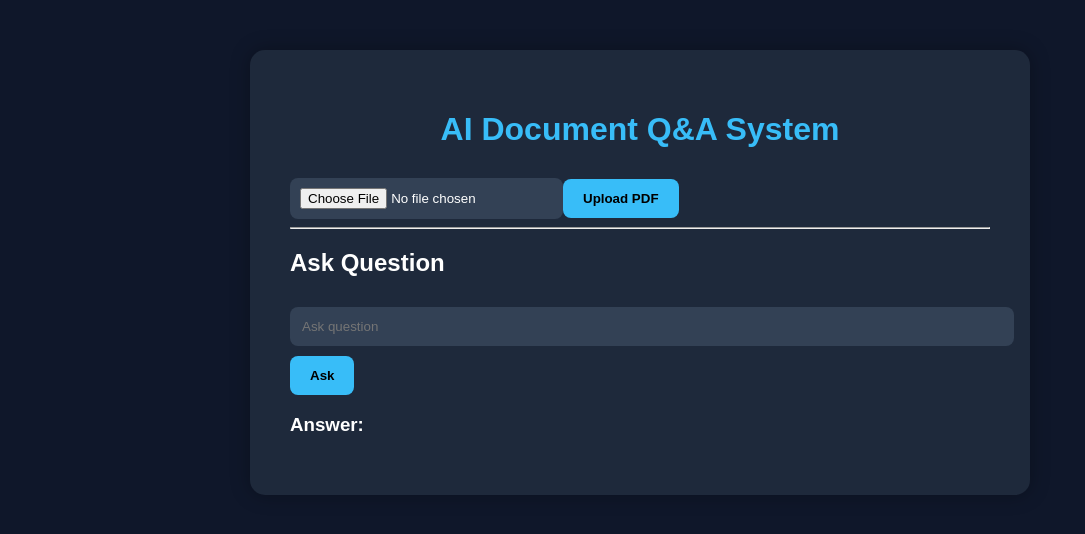
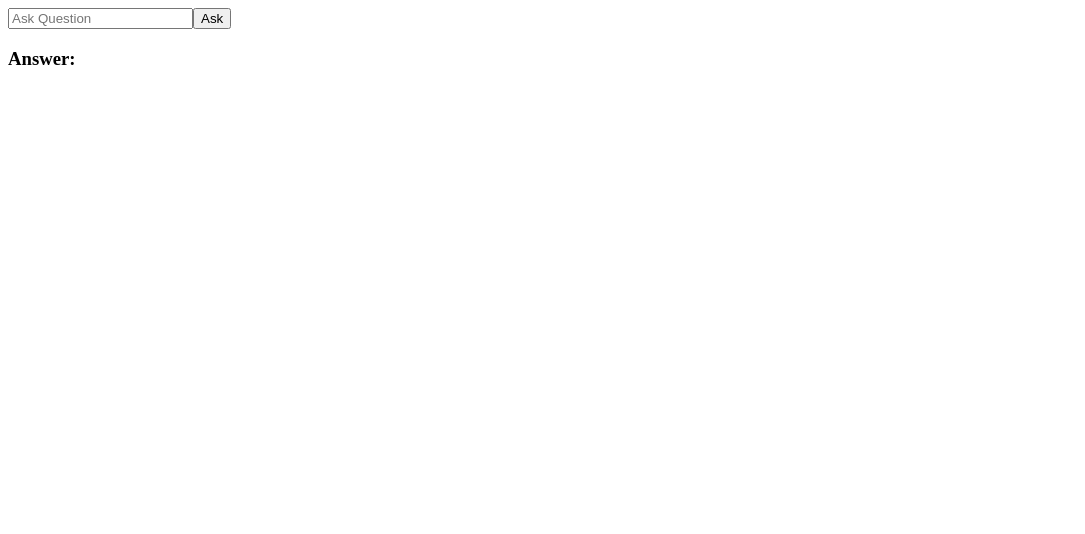
Before and after one commit to Dongala-Tejaswi/rag-document-Q-A, a React (Create React App) app in the folder frontend/: page / in a window 1280 px wide. Shown: the top 534 px of the page, without its empty margins (0-1085 px from the left). Built offline with nearby package versions, Linux system fonts and the light colour scheme.

Commit message:
Fixed frontend API call

```diff
--- a/frontend/src/App.js
+++ b/frontend/src/App.js
@@ -1,17 +1,41 @@
-import "./App.css";
-import Upload from "./Upload";
-import Chat from "./Chat";
+import React, { useState } from "react";
+import API from "./api";
 
 function App() {
+
+  const [question, setQuestion] = useState("");
+  const [answer, setAnswer] = useState("");
+
+  const askQuestion = async () => {
+    try {
+
+      const response = await API.get(
+        `/ask?query=${encodeURIComponent(question)}`
+      );
+
+      setAnswer(response.data.answer);
+
+    } catch (error) {
+      console.error(error);
+      alert("Failed to fetch answer");
+    }
+  };
+
   return (
-    <div className="container">
-      <h1>AI Document Q&A System</h1>
+    <div>
+      <input
+        type="text"
+        value={question}
+        onChange={(e) => setQuestion(e.target.value)}
+        placeholder="Ask Question"
+      />
 
-      <Upload />
+      <button onClick={askQuestion}>
+        Ask
+      </button>
 
-      <hr />
-
-      <Chat />
+      <h3>Answer:</h3>
+      <p>{answer}</p>
     </div>
   );
 }
```
Also changed, not shown: 1 other file (tests, documents, lock files or other folders).
